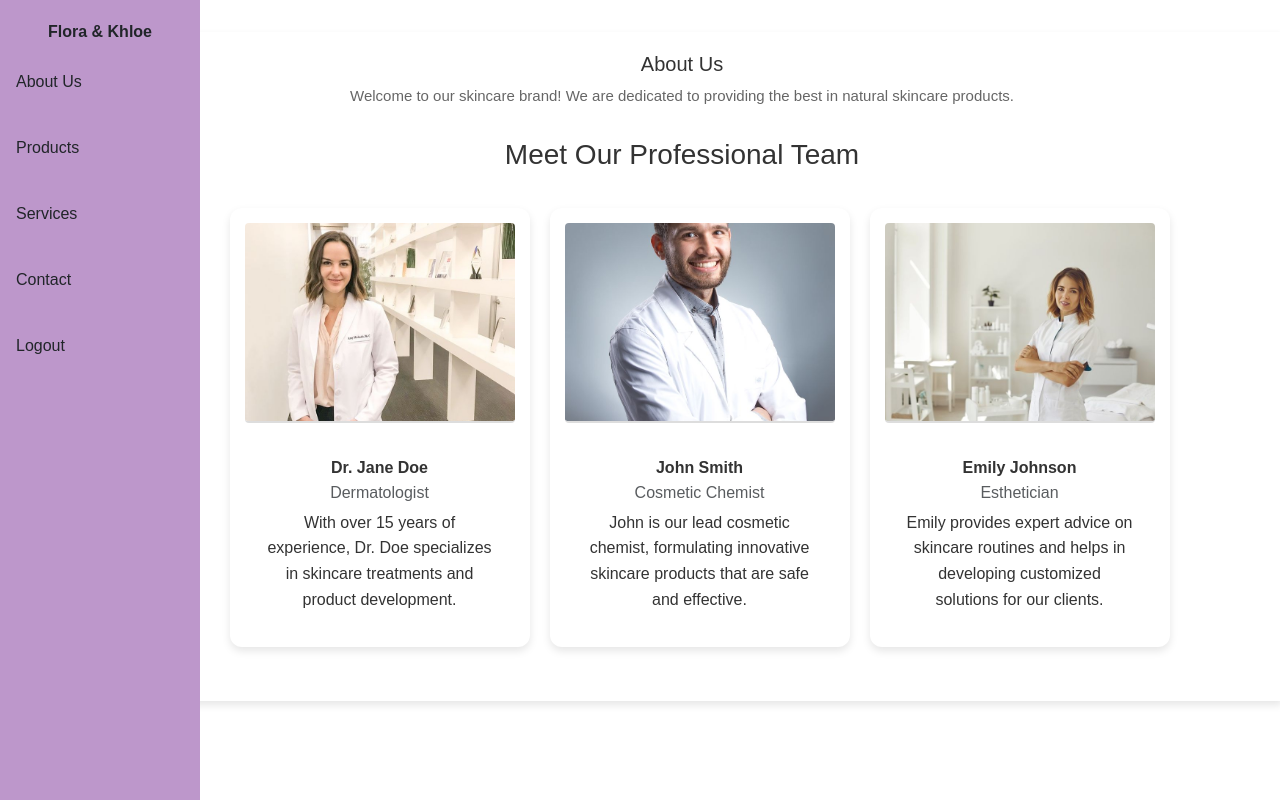
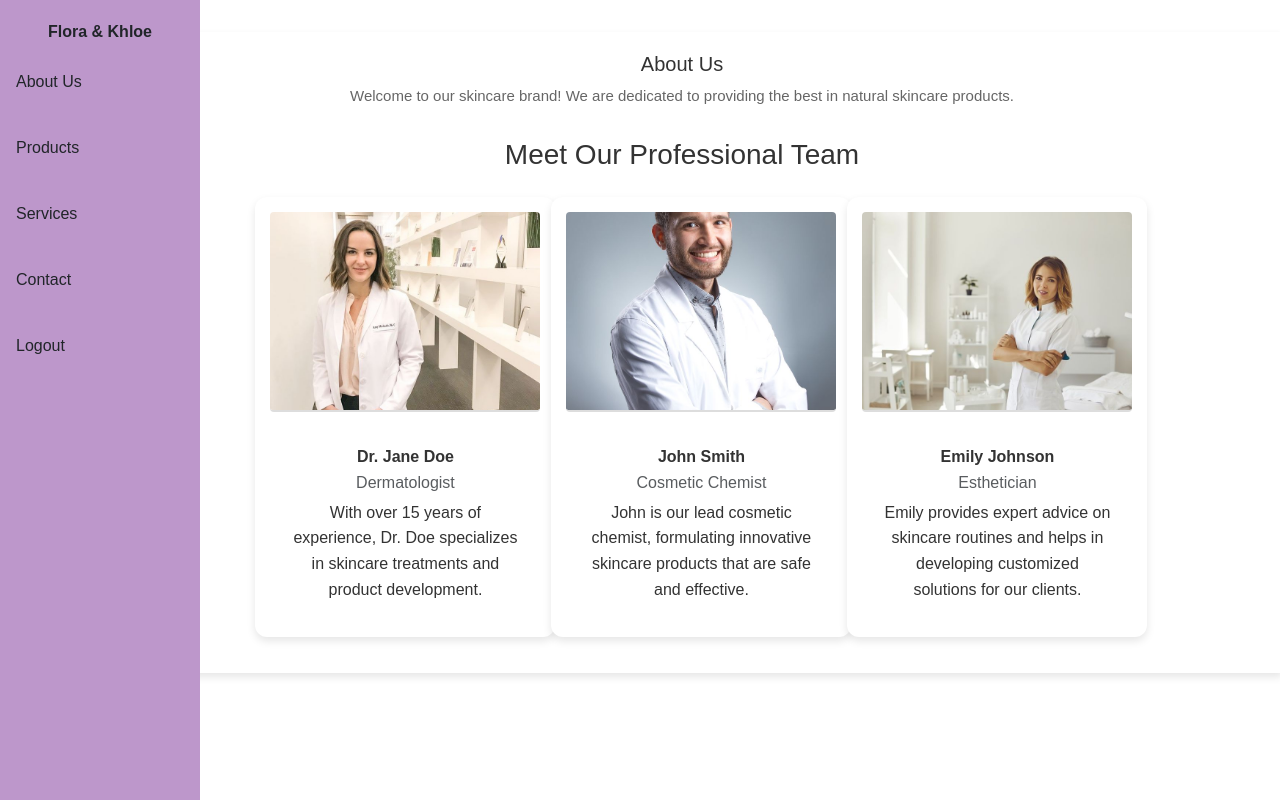
Before and after one commit to chandiniratho/layout, a React (Create React App) app: page /about in a window 1280 px wide. Built offline with nearby package versions, Linux system fonts and the light colour scheme.

Commit message:
Update About.jsx

```diff
--- a/src/components/About.jsx
+++ b/src/components/About.jsx
@@ -42,8 +42,8 @@ const AboutUs = () => {
           <h2>Meet Our Professional Team</h2>
           <div className="row">
             {teamMembers.map((member, index) => (
-              <div className="col-md-4" key={index}>
-                <div className="card mb-4">
+              <div className="col-md-3" key={index}>
+                <div className="card mb-3">
                   <img src={member.image} className="card-img-top" alt={member.name} />
                   <div className="card-body">
                     <h5 className="card-title">{member.name}</h5>
```
